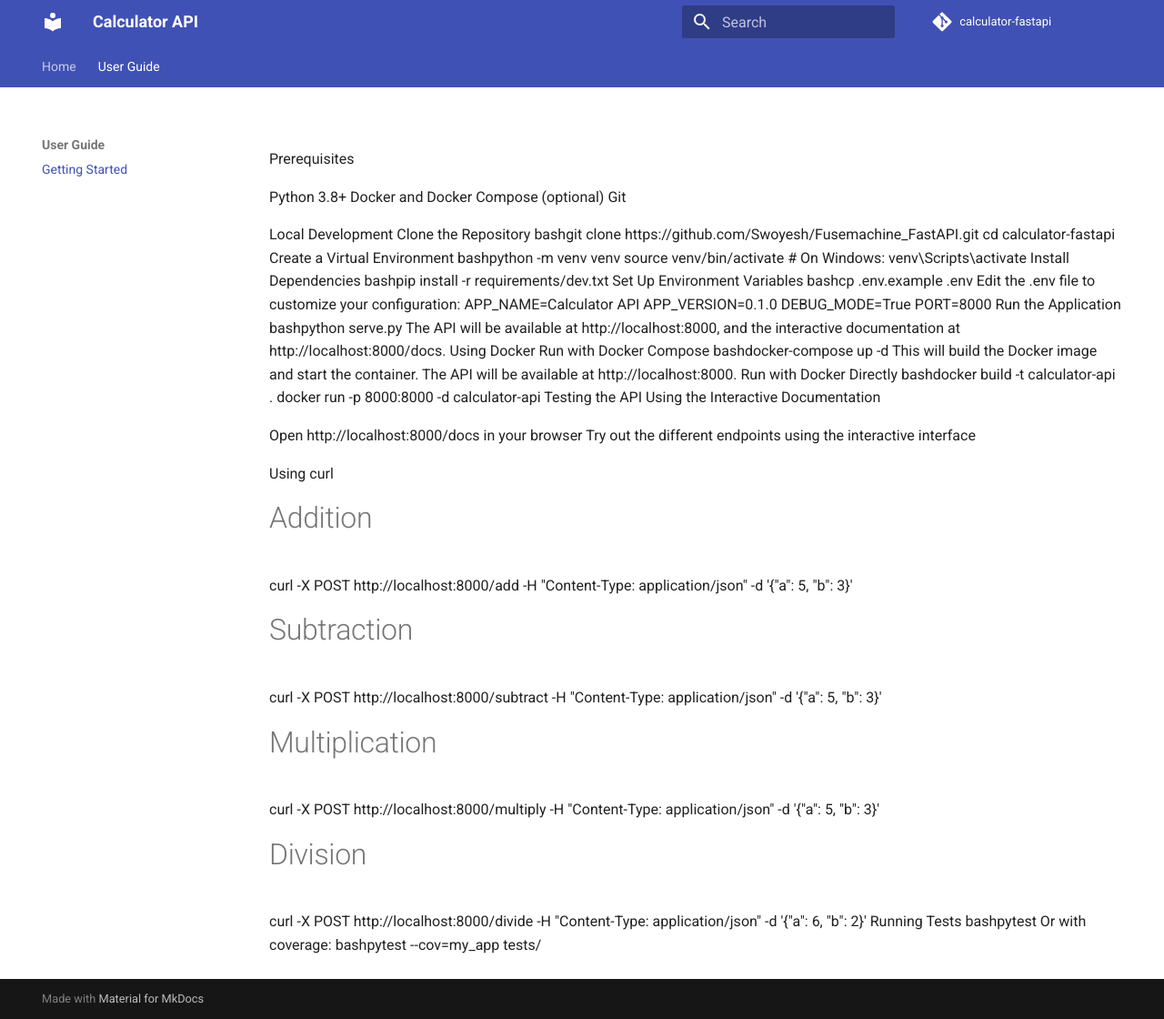
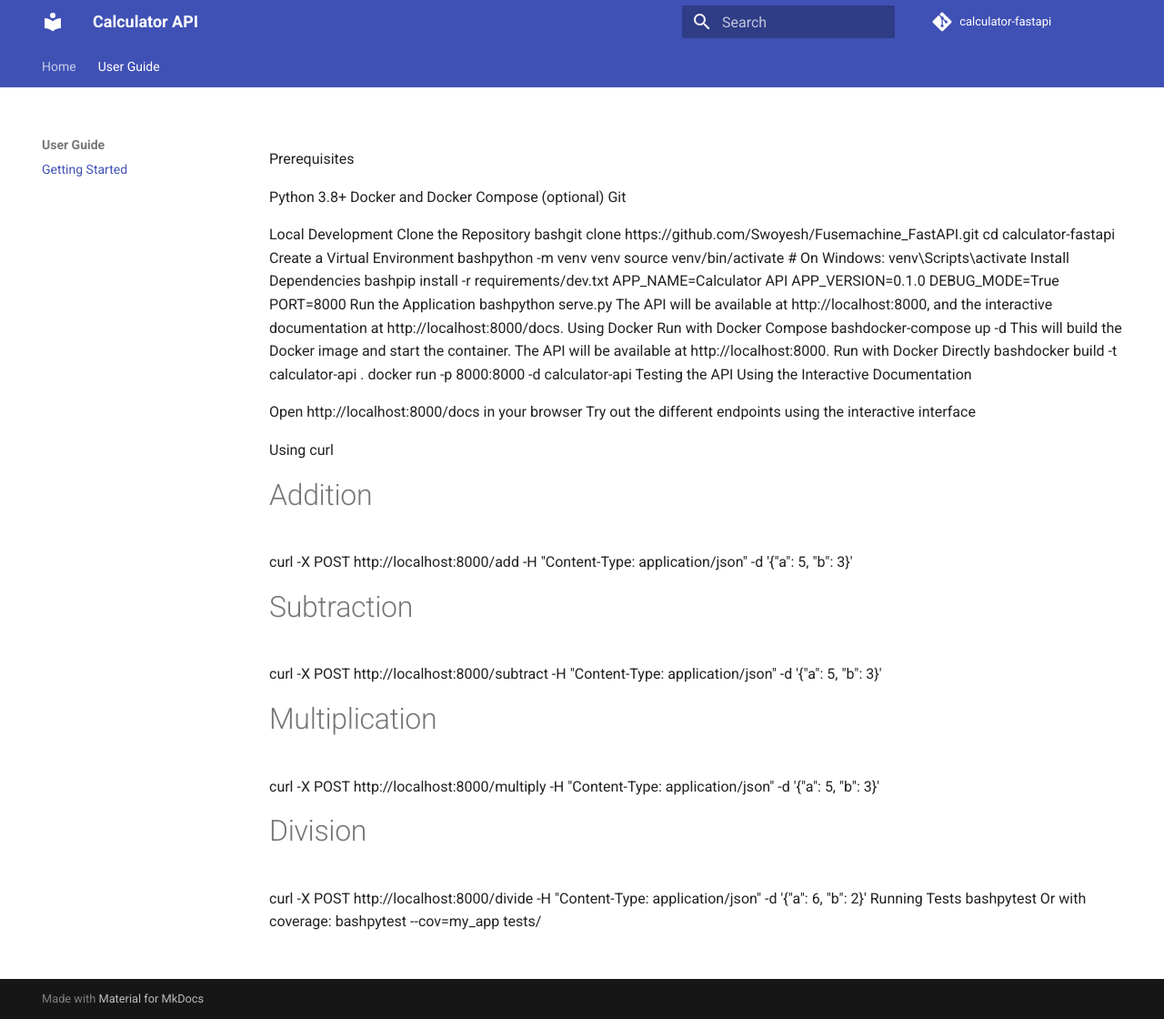
Before and after one commit to Swoyesh/Fusemachine_FastAPI, an MkDocs documentation site: the page built from docs/docs/guide/getting-started.md, in a window 1280 px wide and 1120 px high. Shown: the whole window at 91% size. Built offline with MkDocs 1.6.1 and Material for MkDocs 9.7.7, drawn with Linux system fonts in a browser that asks for light colours; comment, search, counter and statistics services are not loaded.

Commit message:
Final Commit

```diff
--- a/docs/docs/guide/getting-started.md
+++ b/docs/docs/guide/getting-started.md
@@ -13,9 +13,6 @@ bashpython -m venv venv
 source venv/bin/activate  # On Windows: venv\Scripts\activate
 Install Dependencies
 bashpip install -r requirements/dev.txt
-Set Up Environment Variables
-bashcp .env.example .env
-Edit the .env file to customize your configuration:
 APP_NAME=Calculator API
 APP_VERSION=0.1.0
 DEBUG_MODE=True
```
